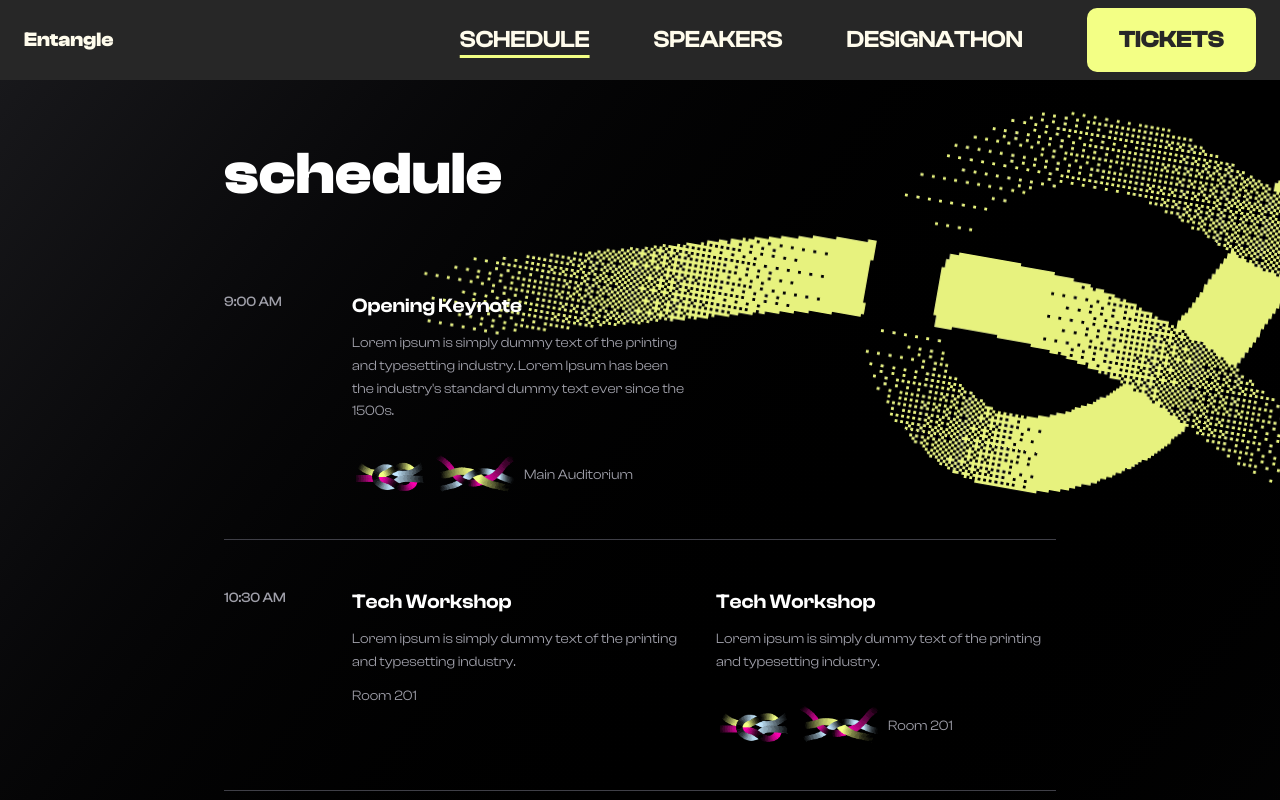
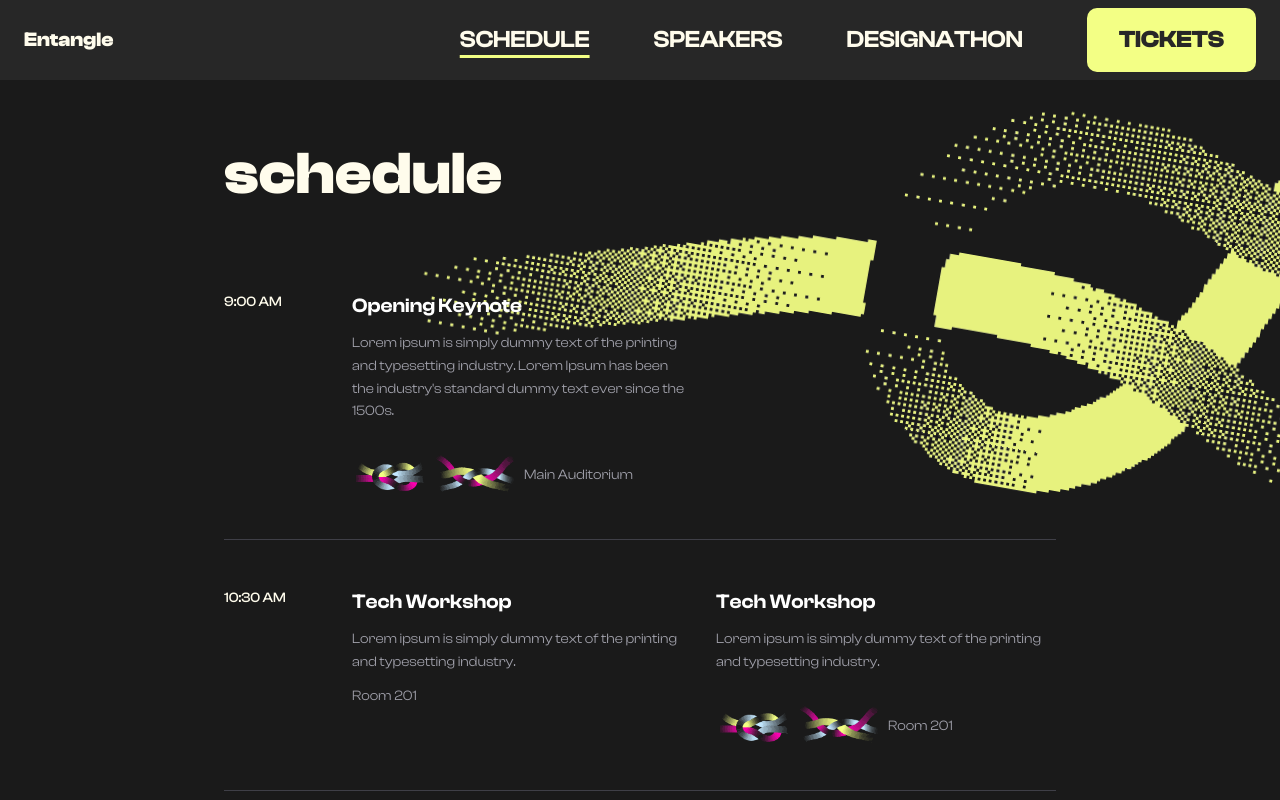
Before and after one commit to Scout-NU/conference-26, a Next.js app: page /schedule in a window 1280 px wide. Shown: the top 800 px of the page. Built offline with nearby package versions, Linux system fonts and the light colour scheme.

Commit message:
changing fonts to cream instead of white

```diff
--- a/app/schedule/page.tsx
+++ b/app/schedule/page.tsx
@@ -37,7 +37,7 @@ const TimeSlotRow = ({ time, events, isLast }: TimeSlot & { isLast: boolean }) =
   <div className="py-6">
     <div className="flex gap-8">
       {/* Time on the left */}
-      <div className="w-24 flex-shrink-0 text-sm font-medium text-zinc-400">{time}</div>
+      <div className="w-24 flex-shrink-0 text-sm font-medium text-cream">{time}</div>
 
       {/* Events grid on the right - max 2 per row */}
       <div className="flex-1">
@@ -56,7 +56,7 @@ const TimeSlotRow = ({ time, events, isLast }: TimeSlot & { isLast: boolean }) =
 
 export default function Schedule() {
   return (
-    <div className="relative min-h-screen overflow-x-clip bg-gradient-to-br from-zinc-900 via-black to-zinc-900">
+    <div className="relative min-h-screen bg-[#1a1a1a] overflow-hidden">
 
       {/* Yellow knot graphic - fixed to right side of viewport */}
       <div
@@ -77,7 +77,7 @@ export default function Schedule() {
 
       {/* Main Content */}
       <div className="relative z-20 mx-auto max-w-4xl px-8 py-16">
-        <h1 className="mb-16 text-6xl font-bold text-white">schedule</h1>
+        <h1 className="mb-16 text-6xl font-bold text-cream">schedule</h1>
 
           {/* Card with content */}
           <div className="relative z-10">
```
